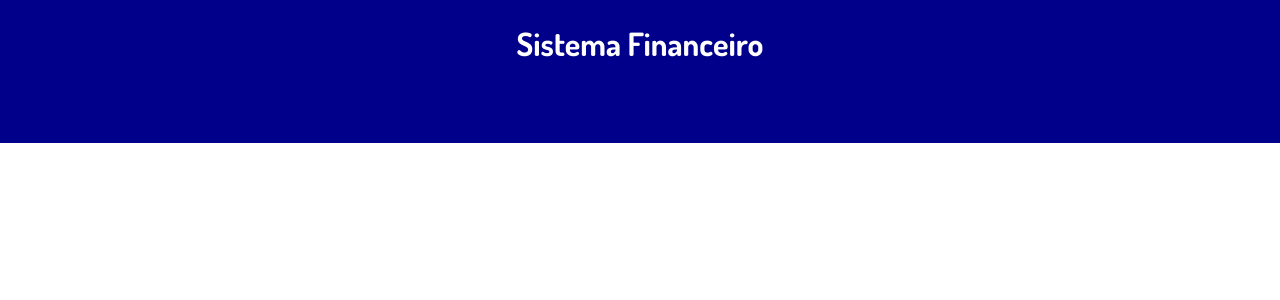
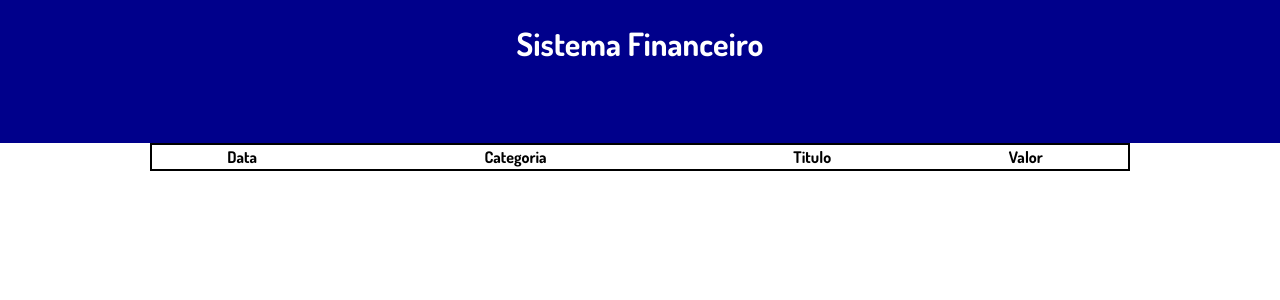
Before and after one commit to AndrePacolla/expense-tracker-, a React (Vite) app: page / in a window 1280 px wide. Shown: the top 300 px of the page. Built offline with nearby package versions, Linux system fonts and the light colour scheme.

Commit message:
adc table area

```diff
--- a/src/App.tsx
+++ b/src/App.tsx
@@ -5,6 +5,7 @@ import {items} from "./data/items";
 import {Category} from "./types/Category";
 import {categories} from "./data/categories";
 import {getCurrentMonth, filterListByMonth} from "./helpers/dateFilter";
+import {TableArea} from "./components/TableArea/index"
 
 
 
@@ -18,8 +19,8 @@ const  App = () => {
 
 
   useEffect(()=> {
-    setFilteredList(filterListByMonth(list, currentMonth));
-
+    setFilteredList(filterListByMonth(list, currentMonth))
+    console.log(filteredList);
 
   },[list, currentMonth]);
 
@@ -37,7 +38,7 @@ const  App = () => {
 
           {/*Area  de insert info. */}
 
-          {/*Tabela de itens. */}
+          <TableArea/>
 
 
         </C.Body>
--- a/src/components/TableArea/index.tsx
+++ b/src/components/TableArea/index.tsx
@@ -1,11 +1,14 @@
 import * as C from "./styles";
 
-export const tableArea = () => {
+export const TableArea = () => {
     return(
         <C.Table>
             <thead>
                 <tr>
-
+                    <C.TableHeadColumn>Data</C.TableHeadColumn>
+                    <C.TableHeadColumn>Categoria</C.TableHeadColumn>
+                    <C.TableHeadColumn>Titulo</C.TableHeadColumn>
+                    <C.TableHeadColumn>Valor</C.TableHeadColumn>
                 </tr>
 
             </thead>
--- a/src/components/TableArea/styles.ts
+++ b/src/components/TableArea/styles.ts
@@ -1 +1,14 @@
 import styled from "styled-components";
+
+
+export const Table = styled.table`
+        width: 100%;
+        border: 2px solid ;
+
+
+`;
+
+
+export const TableHeadColumn = styled.th`
+
+`;
```
Also changed, not shown: src/helpers/dateFilter.ts (+7 -5 lines).
